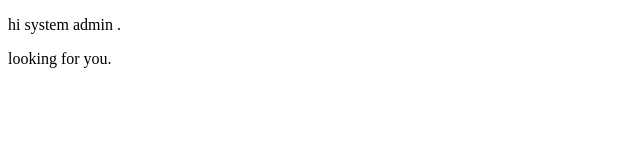
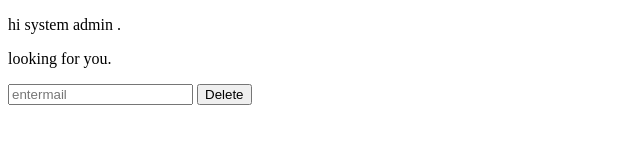
Before and after one commit to tasinahmedrafi/second-project, a plain HTML site: page index.html in a window 1280 px wide. Shown: the whole page, without its empty margins (0-640 px from the left). Drawn offline with Linux system fonts and the light colour scheme.

Commit message:
input added

```diff
--- a/index.html
+++ b/index.html
@@ -8,5 +8,8 @@
 <body>
     <p>hi system admin .</p>
     <p>looking for you.</p>
+    <input type="text" name="mail" id="email"
+    placeholder="entermail">
+    <button>Delete</button>
 </body>
 </html>
```
